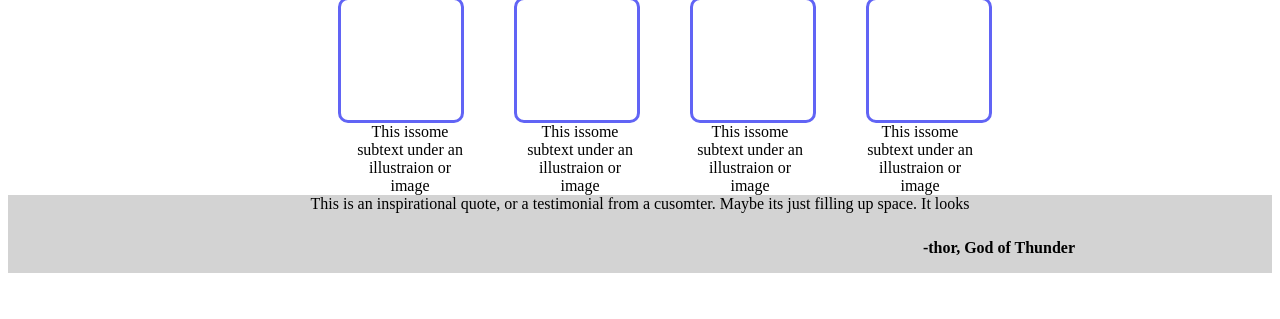
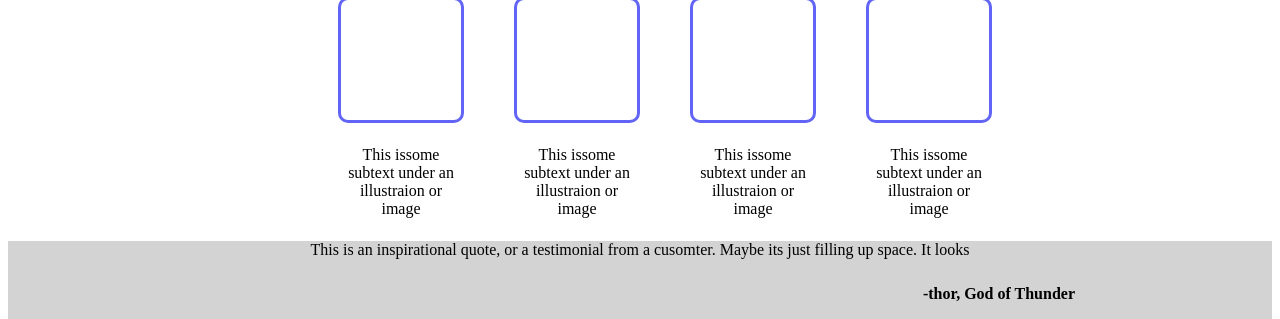
Before and after one commit to Sir-Bagels/website-project, a plain HTML site: page index.html in a window 1280 px wide. Shown: the part 570-889 px from the top of the page. Before the commit the page ends 843 px from the top, so only its background shows below. Drawn offline with Linux system fonts and the light colour scheme.

Commit message:
border change

```diff
--- a/styles.css
+++ b/styles.css
@@ -159,8 +159,10 @@ body{
 .words{
     width: 120px;
     margin-left: 50px;
-    /* border: solid green; */
+    border: solid white;
     text-align: center;
+    margin-top: 20px;
+    margin-bottom: 20px;
 }
 .almost-bottom-container{
     width: 100%;
```
